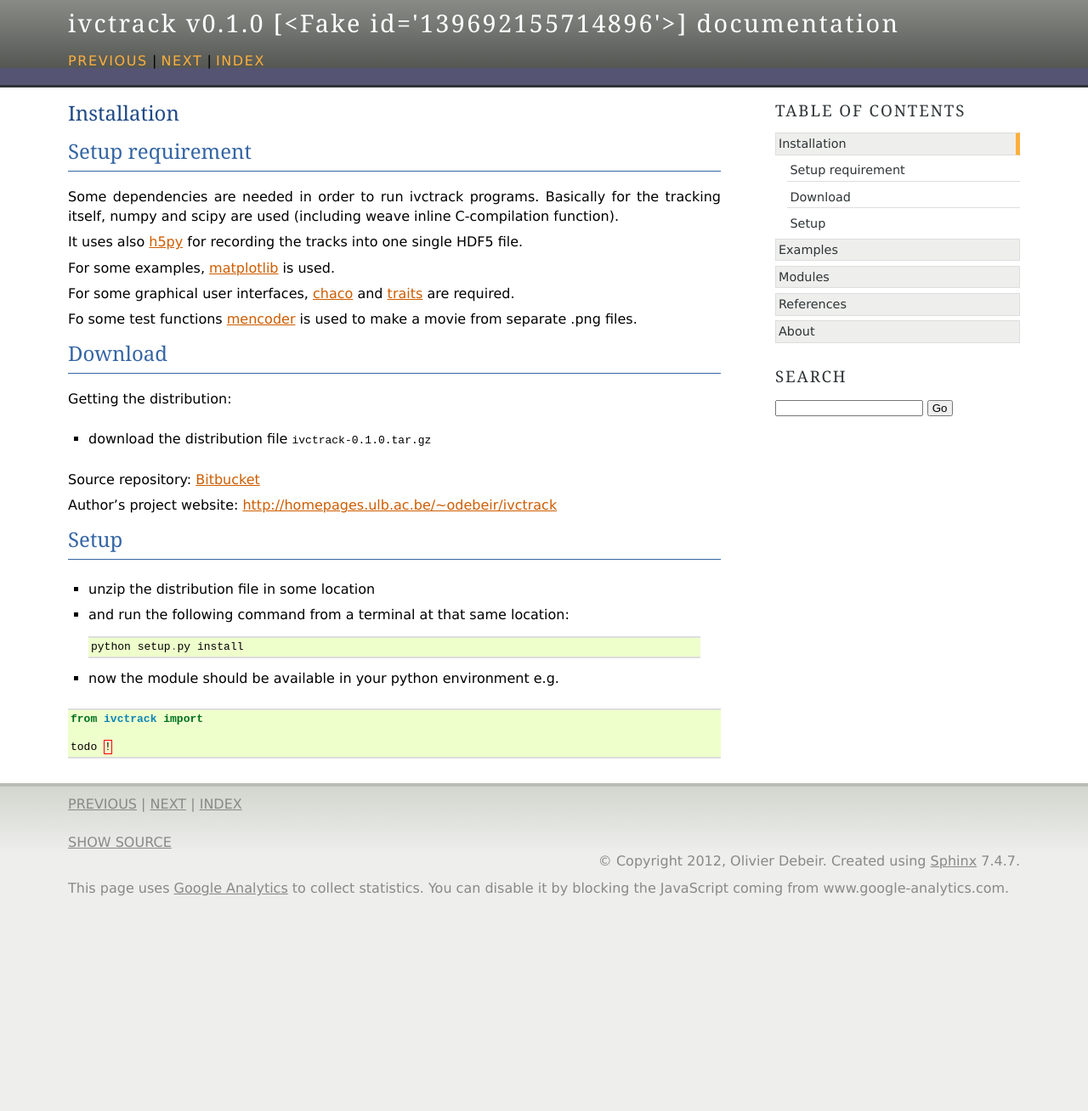
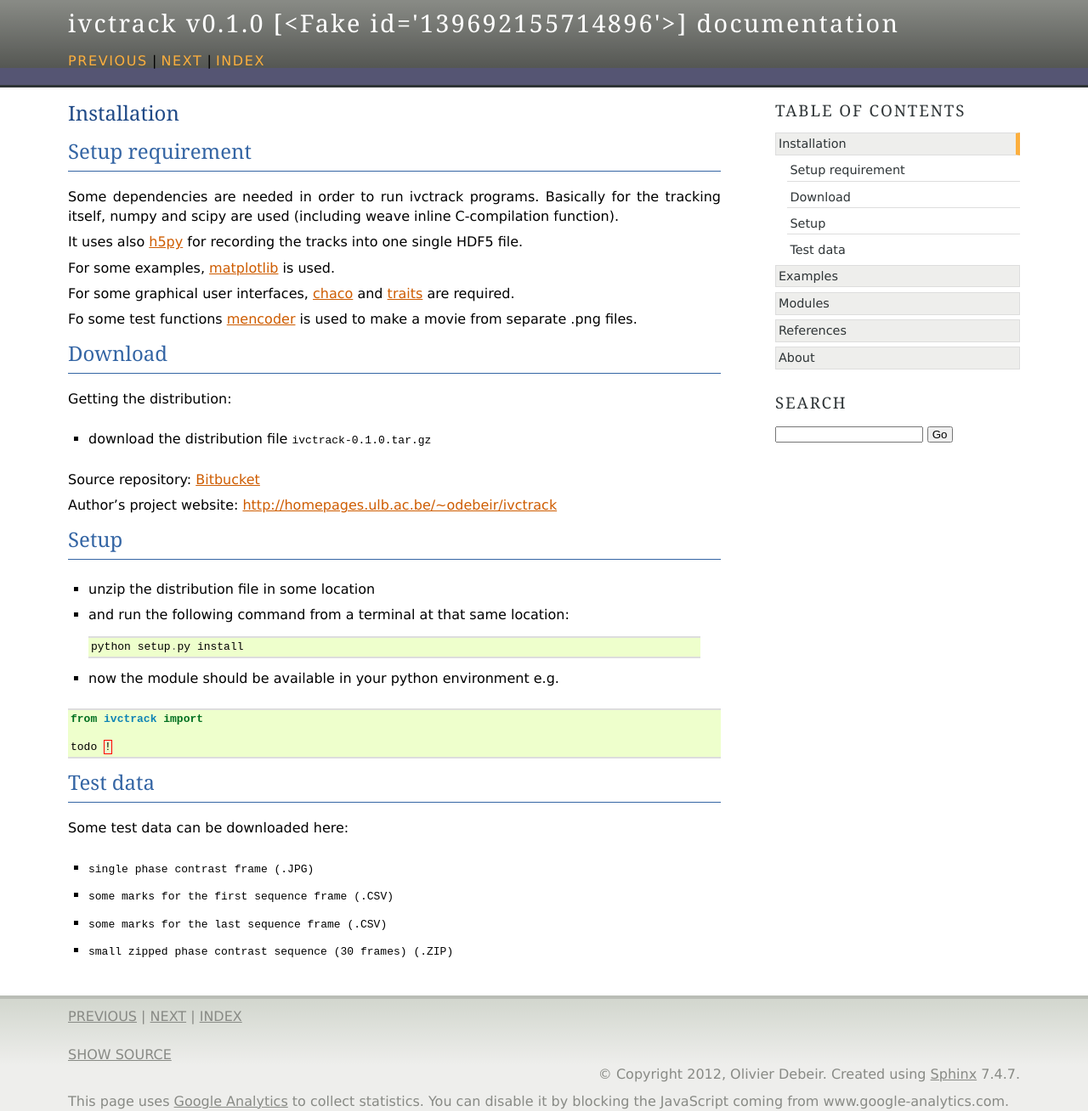
Before and after one commit to odebeir/ivctrack, a Sphinx documentation site: the page built from docs/intro.rst, in a window 1280 px wide. Shown: the whole page at 85% size. Built offline with Sphinx 7.4.7, drawn with Linux system fonts in a browser that asks for light colours; before the commit the page ends 1058 px from its top, so only the background shows below that.

Commit message:
add examples to html

```diff
--- a/docs/about.rst
+++ b/docs/about.rst
@@ -15,8 +15,3 @@ License
 ---------
 
 .. include:: ../LICENSE
-
-
-Data samples
----------------
-Some data sample are available here.
--- a/docs/intro.rst
+++ b/docs/intro.rst
@@ -46,3 +46,15 @@ Setup
     from ivctrack import
 
     todo !
+
+Test data
+-----------------------------
+Some test data can be downloaded here:
+
+* :download:`single phase contrast frame (.JPG) <../test/data/exp0001.jpg>`
+
+* :download:`some marks for the first sequence frame (.CSV) <../test/data/fwd_marks.csv>`
+
+* :download:`some marks for the last sequence frame (.CSV) <../test/data/rev_marks.csv>`
+
+* :download:`small zipped phase contrast sequence (30 frames) (.ZIP) <../test/data/seq0_extract.zip>`
```
